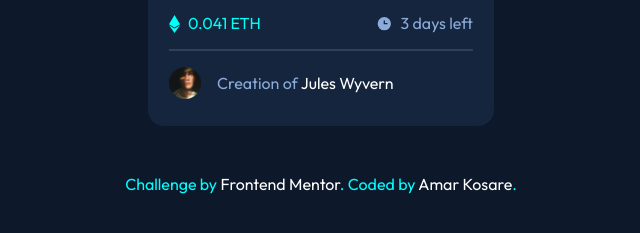
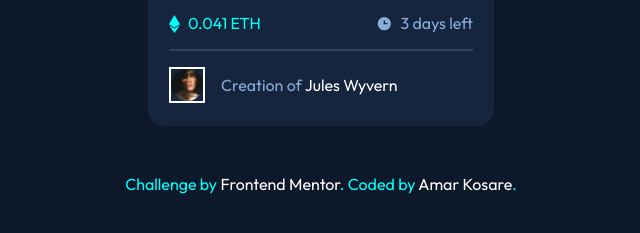
Before and after one commit to amar215/nft-preview-card-component, a plain HTML site: page index.html in a window 1280 px wide. Shown: the part 509-742 px from the top of the page, 319-959 px from the left. Drawn offline with Linux system fonts and the light colour scheme.

Commit message:
added border to avatar

```diff
--- a/style.css
+++ b/style.css
@@ -90,6 +90,7 @@ body {
     width: 2rem;
     height: 2rem;
     margin-right: 1rem;
+    border: 2px solid hsl(0, 0%, 100%);
 }
 
 .imgPara {
```
